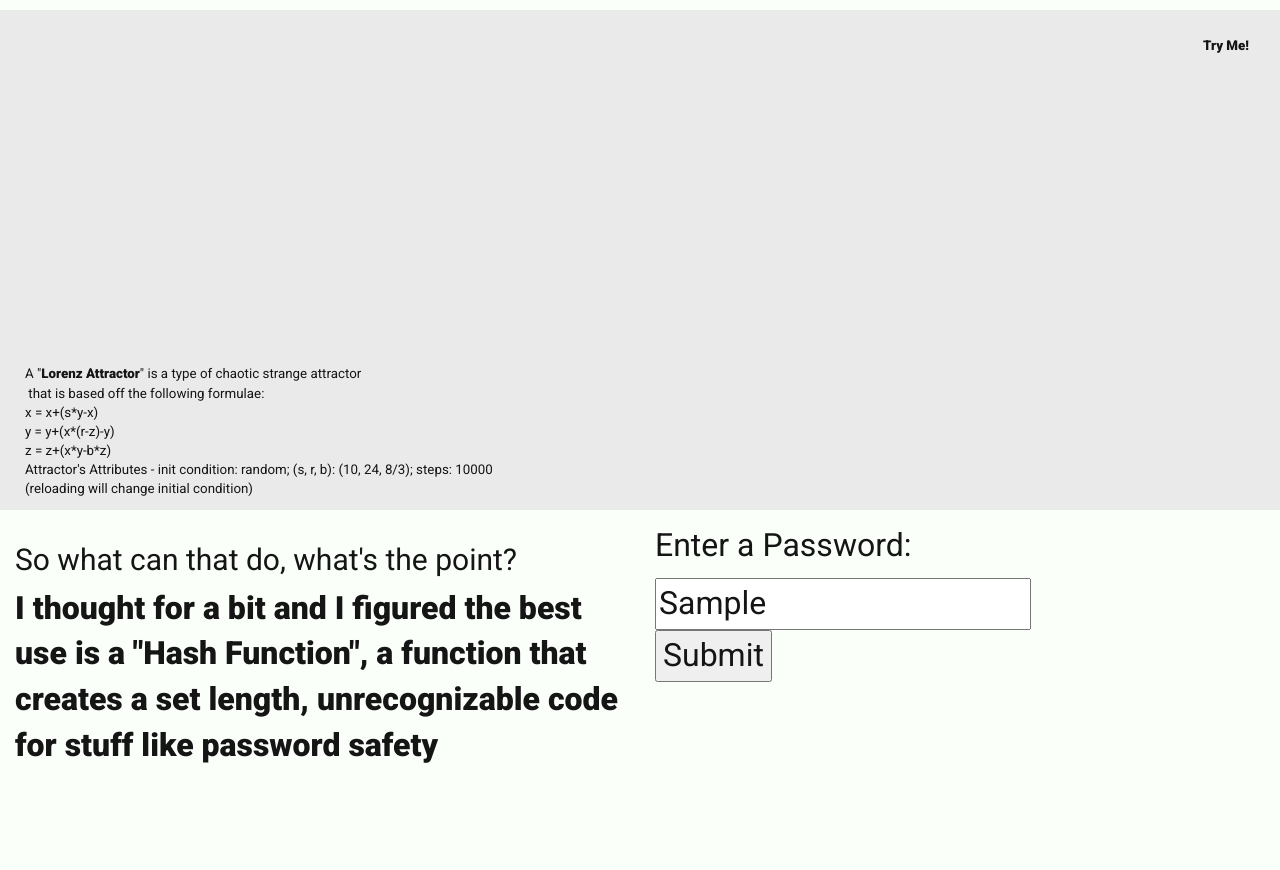
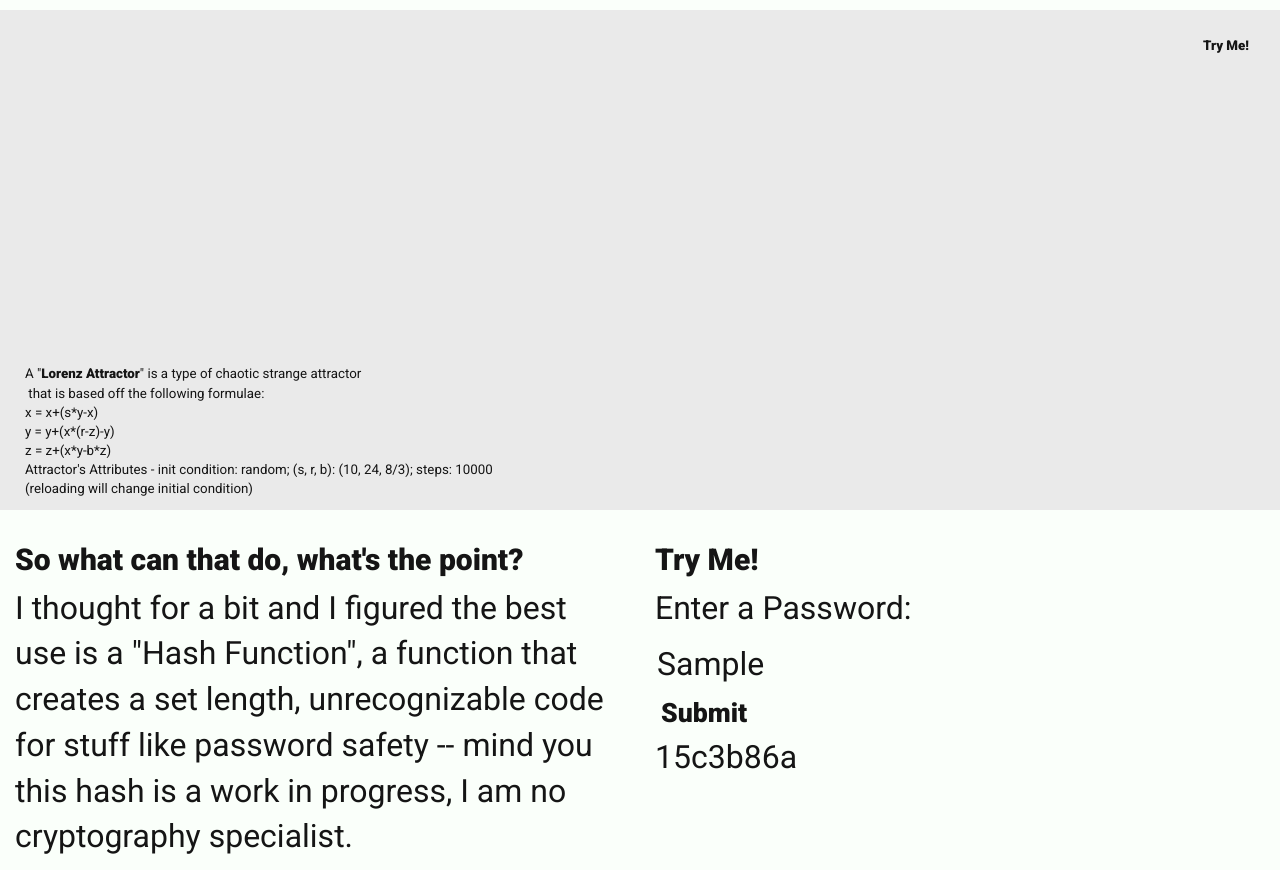
Before and after one commit to AlexShukhman/alexshukhman.github.io, a plain HTML site: page index.html in a window 1280 px wide. Both pictures are taken after typing "Sample" into the empty fields and a click on the button "Submit". Before the commit the page ends 800 px from the top, so only its background shows below. Drawn offline with nearby package versions, Linux system fonts and the light colour scheme.

Commit message:
modified css js and html, hash works according to py but has serious interference problems

```diff
--- a/css/custom.css
+++ b/css/custom.css
@@ -40,6 +40,10 @@ h1 {
 	border: none;
 }
 
+.canvasButton:hover {
+	color: #3f573d;
+}
+
 foot {
 	font-family: 'Roboto', sans-serif;
 	font-size: 12pt;
@@ -47,3 +51,19 @@ foot {
 	color: #151515;
 	background-color: #fff;
 }
+
+.inlineButton {
+	border: none;
+	background: none;
+	font-size: 20pt;
+	font-weight: bold;
+}
+
+.inlineButton:hover {
+	color: #3f573d;
+}
+
+.inlineInput {
+	border: none;
+	background: none;
+}
--- a/index.html
+++ b/index.html
@@ -45,12 +45,15 @@
 	<!-- Lorenz Hash -->
 	<div class="grid1_2">
 		<div class='col-xs-6'>
-			<h2 id='lHashText'>So what can that do, what's the point?</h2> <b>I thought for a bit and I figured the best use is a "Hash Function", a function that creates a set length, unrecognizable code for stuff like password safety</b> </div>
+			<h2 id='lHashText'><b>So what can that do, what's the point?</b></h2>
+			<p>I thought for a bit and I figured the best use is a "Hash Function", a function that creates a set length, unrecognizable code for stuff like password safety -- mind you this hash is a work in progress, I am no cryptography specialist.</p>
+		</div>
 		<div class='col-xs-6'>
+			<h2><b>Try Me!</b></h2>
 			<p> Enter a Password: </p>
-			<input id="password" placeholder="password">
+			<input class='inlineInput' id="password" placeholder="password">
 			<br>
-			<button type="button" onClick='lHash()' value="Submit">Submit</button>
+			<button class="inlineButton" type="button" onClick='lHash()' value="Submit">Submit</button>
 			<p id="lHashOut"></p>
 		</div>
 	</div>
--- a/js/lorenz.js
+++ b/js/lorenz.js
@@ -122,15 +122,10 @@ function fromCoords(point) {
 	console.log('fromCoords');
 	var lista = [];
 	$.each(point, function (key, value) {
-		lista.push(stringify(Math.floor(value * Math.pow(10, 8))));
+		lista.push(JSON.stringify(Math.floor(Math.abs(value) * Math.pow(10, 8))));
 	});
-	var str1 = '';
-	$.each(lista, function (index, value) {
-		str1 += value;
-	});
-	console.log(str1);
-	console.log(parseInt(str1).toString(16));
-	console.log((12345).toString(16));
+	console.log(lista);
+	return parseInt(lista).toString(16);
 }
 
 function lorenzify(point, key, step) {
@@ -174,11 +169,11 @@ function lorenzHash(s1) {
 	for (var i = 0; i < 10000; i++) {
 		point = lorenzify(point, key, step)
 	}
-	fromCoords(point);
+	return fromCoords(point);
 }
 
 function lHash() {
 	console.log('lHash');
 	var password = document.getElementById('password').value;
-	lorenzHash(password);
+	$('#lHashOut').html(lorenzHash(password));
 }
```
